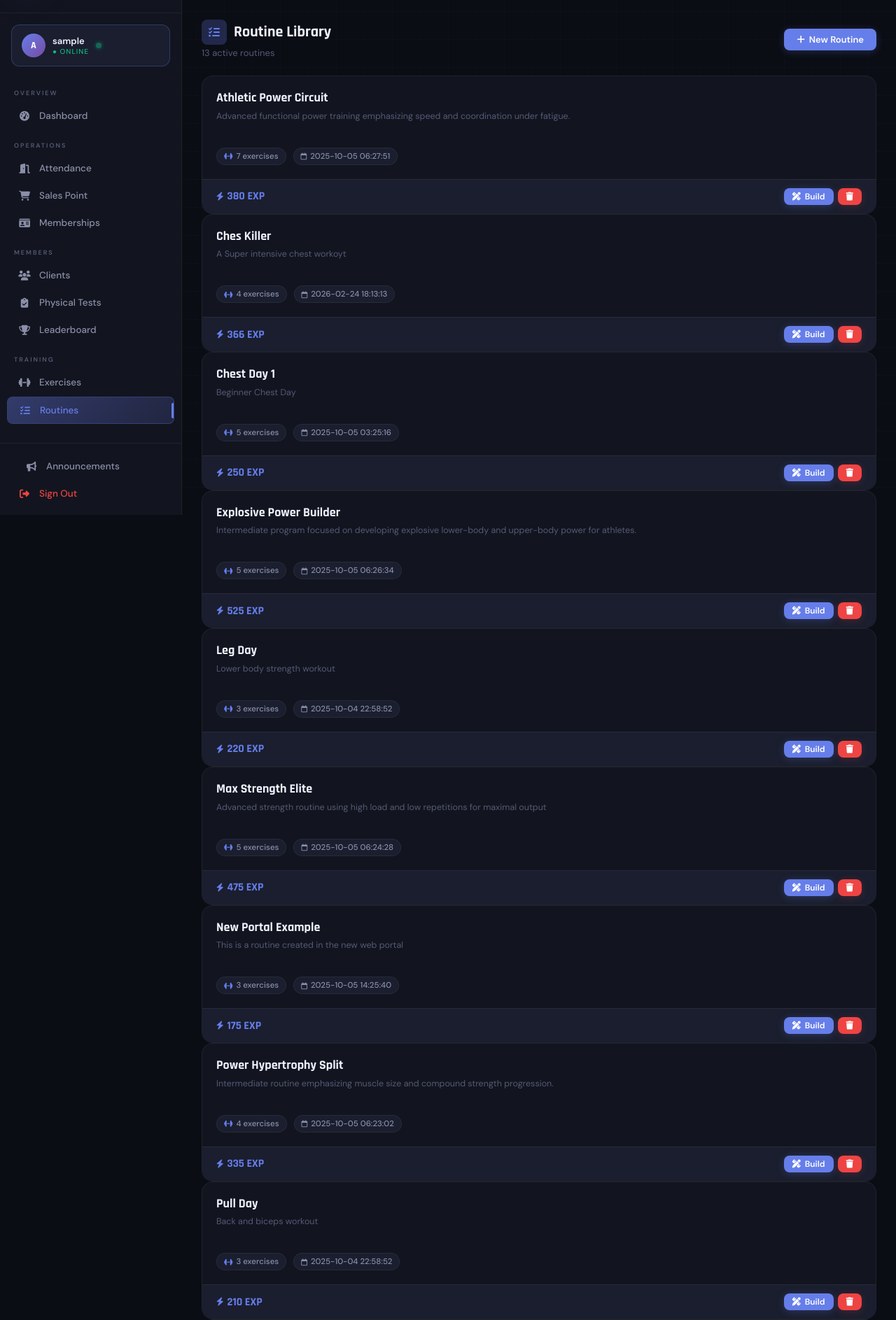
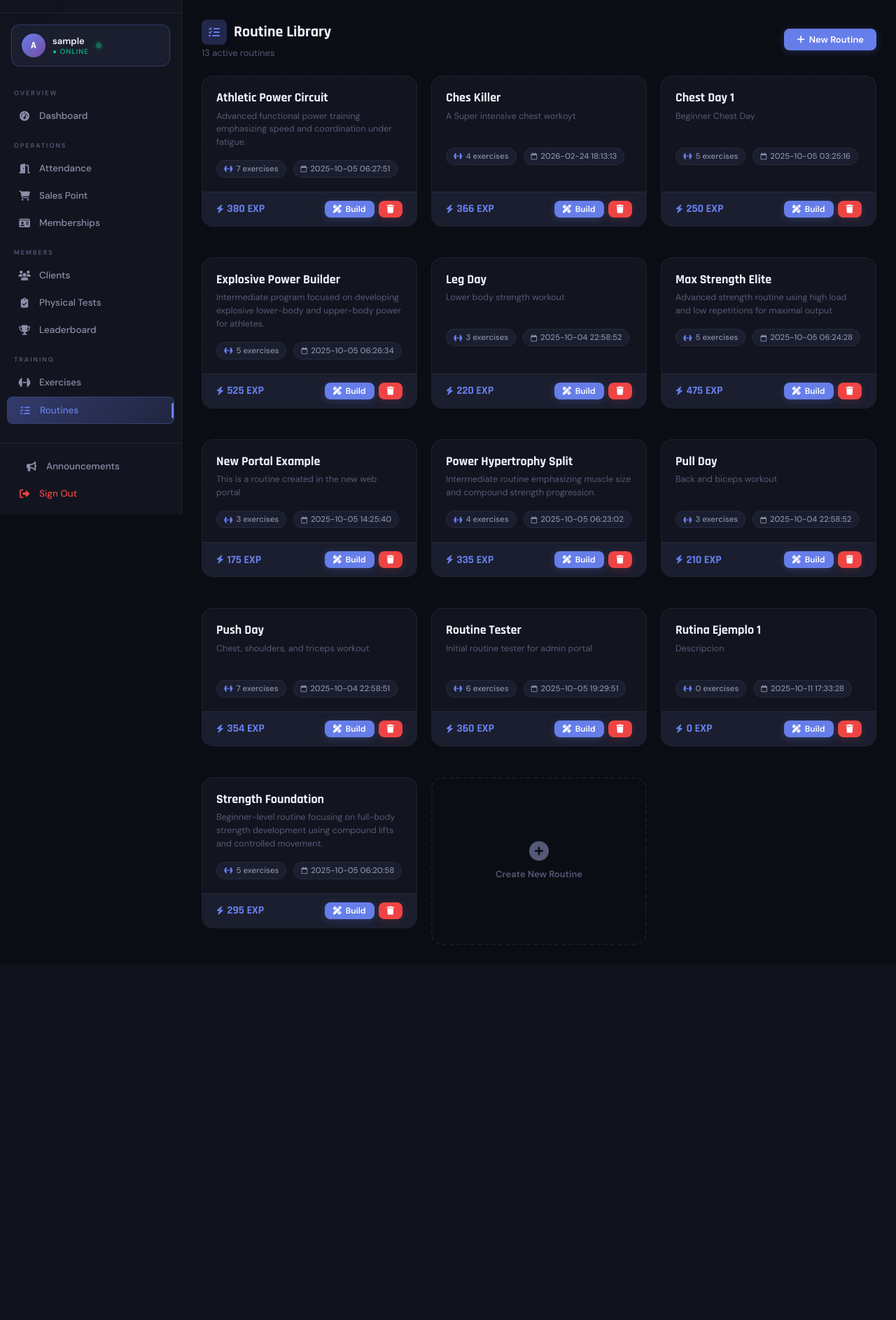
Before and after one commit to Jonfavr/LevelUPGym, a Flask app: page /admin/routines in a window 1280 px wide. Shown: the part 64-1951 px from the top of the page at 70% size. After the commit the page ends 1391 px from the top, so only its background shows below. Run offline with Flask 3, Linux system fonts and the light colour scheme; the visitor is signed in with stand-in values (Sample User, id 1); data comes from the database, SQL or seed files in the repository; parts of the project's set-up code (start-up, migrations or seed data) failed here and were passed over.

Commit message:
small gap changes

```diff
--- a/templates/admin/routines.html
+++ b/templates/admin/routines.html
@@ -196,10 +196,10 @@
 </div>
 
 <!-- Routines Grid -->
-<div class="routines-grid">
+<div class="grid grid-3">
 
     {% for routine in routines %}
-    <div class="routine-card">
+    <div class="routine-card"  style="margin-bottom:24px;">
         <div class="routine-card-body">
             <div class="routine-card-name">{{ routine.routine_name }}</div>
             <div class="routine-card-desc">{{ routine.description or 'No description provided.' }}</div>
--- a/templates/admin/salespoint.html
+++ b/templates/admin/salespoint.html
@@ -450,7 +450,7 @@
             </div>
         </div>
 
-        <div class="item-grid" id="item-grid">
+        <div class="item-grid" id="item-grid"  style="margin-bottom:24px;">
             {% for it in items %}
             {% set stock = it.stock %}
             <div class="item-card {% if stock == 0 %}out-of-stock{% endif %}"
```
